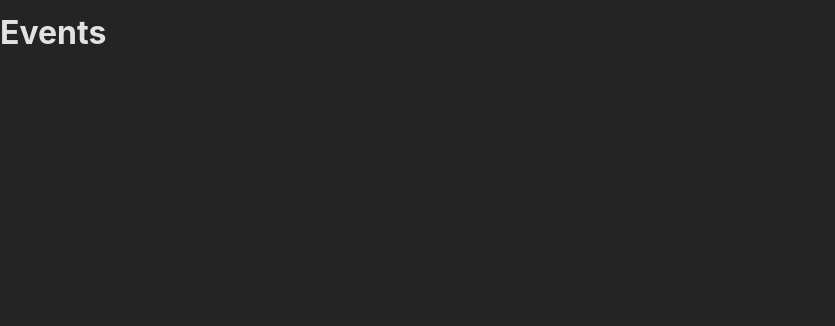
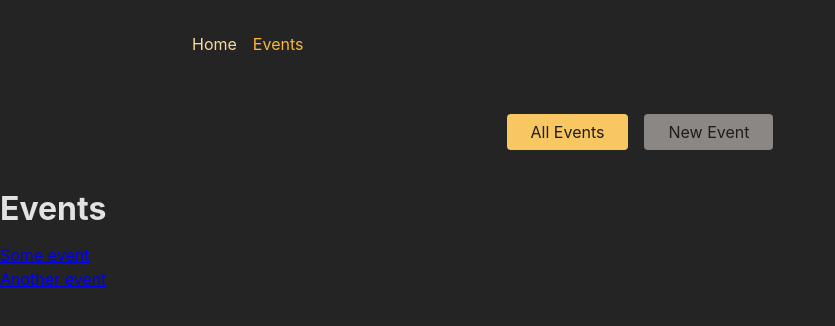
Before and after one commit to DiMazurenko/event_app_SPA, a React (Create React App) app in the folder frontend/: page /events in a window 1280 px wide. Shown: the top 326 px of the page, without its empty margins (0-835 px from the left). Built offline with nearby package versions, Linux system fonts and the light colour scheme.

Commit message:
add root and navigation

```diff
--- a/frontend/src/App.js
+++ b/frontend/src/App.js
@@ -5,36 +5,28 @@ import EventsPage from './pages/EventsPage';
 import EventDetailPage from './pages/EventDetailPage';
 import NewEventPage from './pages/NewEventPage';
 import EditEventPage from './pages/EditEventPage';
-// Challenge / Exercise
 
-// 1. Add five new (dummy) page components (content can be simple <h1> elements)
-//    - HomePage
-//    - EventsPage
-//    - EventDetailPage
-//    - NewEventPage
-//    - EditEventPage
-// 2. Add routing & route definitions for these five pages
-//    - / => HomePage
-//    - /events => EventsPage
-//    - /events/<some-id> => EventDetailPage
-//    - /events/new => NewEventPage
-//    - /events/<some-id>/edit => EditEventPage
-// 3. Add a root layout that adds the <MainNavigation> component above all page components
-// 4. Add properly working links to the MainNavigation
-// 5. Ensure that the links in MainNavigation receive an "active" class when active
-// 6. Output a list of dummy events to the EventsPage
-//    Every list item should include a link to the respective EventDetailPage
-// 7. Output the ID of the selected event on the EventDetailPage
-// BONUS: Add another (nested) layout route that adds the <EventNavigation> component above all /events... page components
-
-//START
+import RootLayout from './pages/Root';
+import EventsRootLayout from './pages/EventsRoot';
 
 const router = createBrowserRouter([
-  { path: '/', element: <HomePage /> },
-  { path: '/events', element: <EventsPage /> },
-  { path: '/events/<some-id>', element: <EventDetailPage /> },
-  { path: '/events/new', element: <NewEventPage /> },
-  { path: '/events/<some-id>/edit', element: <EditEventPage /> },
+  {
+    path: '/',
+    element: <RootLayout />,
+    children: [
+      { index: true, element: <HomePage /> },
+      {
+        path: 'events',
+        element: <EventsRootLayout />,
+        children: [
+          { index: true, element: <EventsPage /> },
+          { path: ':eventId', element: <EventDetailPage /> },
+          { path: 'new', element: <NewEventPage /> },
+          { path: ':eventId/edit', element: <EditEventPage /> },
+        ],
+      },
+    ],
+  },
 ]);
 
 function App() {
--- a/frontend/src/components/EventsNavigation.js
+++ b/frontend/src/components/EventsNavigation.js
@@ -1,3 +1,5 @@
+import { NavLink } from 'react-router-dom';
+
 import classes from './EventsNavigation.module.css';
 
 function EventsNavigation() {
@@ -6,10 +8,25 @@ function EventsNavigation() {
       <nav>
         <ul className={classes.list}>
           <li>
-            <a href="/events">All Events</a>
+            <NavLink
+              to="/events"
+              className={({ isActive }) =>
+                isActive ? classes.active : undefined
+              }
+              end
+            >
+              All Events
+            </NavLink>
           </li>
           <li>
-            <a href="/events/new">New Event</a>
+            <NavLink
+              to="/events/new"
+              className={({ isActive }) =>
+                isActive ? classes.active : undefined
+              }
+            >
+              New Event
+            </NavLink>
           </li>
         </ul>
       </nav>
--- a/frontend/src/components/MainNavigation.js
+++ b/frontend/src/components/MainNavigation.js
@@ -1,3 +1,5 @@
+import { NavLink } from 'react-router-dom';
+
 import classes from './MainNavigation.module.css';
 
 function MainNavigation() {
@@ -6,10 +8,25 @@ function MainNavigation() {
       <nav>
         <ul className={classes.list}>
           <li>
-            <a>Home</a>
+            <NavLink
+              to="/"
+              className={({ isActive }) =>
+                isActive ? classes.active : undefined
+              }
+              end
+            >
+              Home
+            </NavLink>
           </li>
           <li>
-            <a>Events</a>
+            <NavLink
+              to="/events"
+              className={({ isActive }) =>
+                isActive ? classes.active : undefined
+              }
+            >
+              Events
+            </NavLink>
           </li>
         </ul>
       </nav>
--- a/frontend/src/pages/EventDetailPage.js
+++ b/frontend/src/pages/EventDetailPage.js
@@ -1,5 +1,14 @@
+import { useParams } from 'react-router-dom';
+
 const EventDetailPage = () => {
-  return <h1>Event Detail</h1>;
+  const params = useParams();
+
+  return (
+    <>
+      <h1>Event Detail</h1>
+      <p>Event ID: {params.eventId}</p>
+    </>
+  );
 };
 
 export default EventDetailPage;
--- a/frontend/src/pages/EventsPage.js
+++ b/frontend/src/pages/EventsPage.js
@@ -1,5 +1,29 @@
+import { Link } from 'react-router-dom';
+
+const DUMMY = [
+  {
+    id: 'e1',
+    title: 'Some event',
+  },
+  {
+    id: 'e2',
+    title: 'Another event',
+  },
+];
+
 const EventsPage = () => {
-  return <h1>Events</h1>;
+  return (
+    <>
+      <h1>Events</h1>
+      <ul>
+        {DUMMY.map((event) => (
+          <li key={event.id}>
+            <Link to={event.id}>{event.title}</Link>
+          </li>
+        ))}
+      </ul>
+    </>
+  );
 };
 
 export default EventsPage;
--- /dev/null
+++ b/frontend/src/pages/EventsRoot.js
@@ -0,0 +1,13 @@
+import { Outlet } from 'react-router-dom';
+import EventsNavigation from '../components/EventsNavigation';
+
+const EventsRootLayout = () => {
+  return (
+    <>
+      <EventsNavigation />
+      <Outlet />
+    </>
+  );
+};
+
+export default EventsRootLayout;
--- /dev/null
+++ b/frontend/src/pages/Root.js
@@ -0,0 +1,15 @@
+import { Outlet } from 'react-router-dom';
+import MainNavigation from '../components/MainNavigation';
+
+const RootLayout = () => {
+  return (
+    <>
+      <MainNavigation />
+      <main>
+        <Outlet />
+      </main>
+    </>
+  );
+};
+
+export default RootLayout;
```
